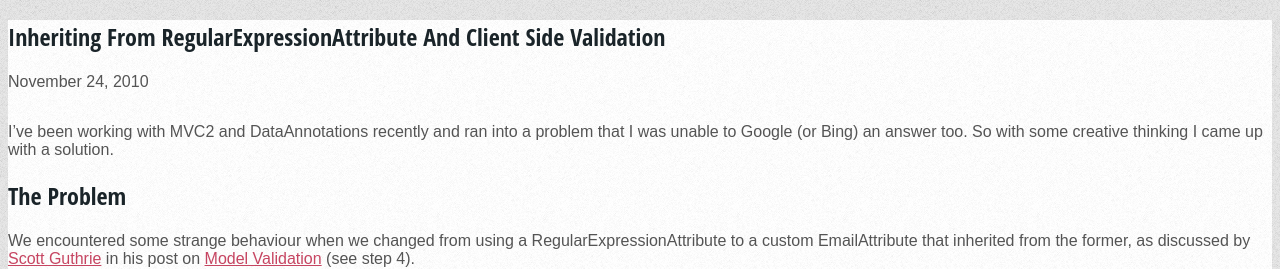
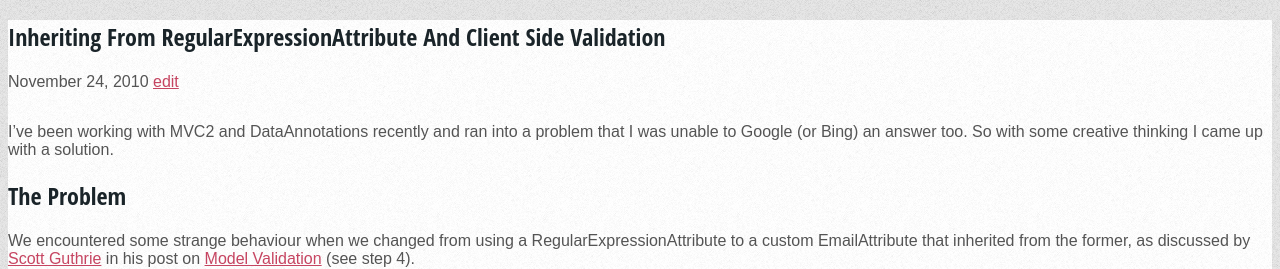
Before and after one commit to jfbourke/jfbourke.github.io, a Jekyll site: the page built from index.html, in a window 1280 px wide and 900 px high. Shown: the top 269 px of the window. Built offline with Jekyll 4.4.1, drawn with Linux system fonts in a browser that asks for light colours; nearby versions of some CDN libraries; Markdown is read by kramdown in place of the engine named in the settings; the list of posts is cut into pages by our own code.

Commit message:
Applying new look

```diff
--- a/_includes/post/meta.html
+++ b/_includes/post/meta.html
@@ -9,4 +9,8 @@
 		<li><a href="#" class="fa fa-twitter">64</a></li>
 		<li><a href="#" class="fa fa-facebook">128</a></li>
 	</ul>-->
+	{% if post.categories.length > 0 %}
+	<span class="tags">{% include post/categories.html %}</span>
+	{% endif %}
+	<span class="edit">{% include post/edit.html %}</span>
 </div>
```
